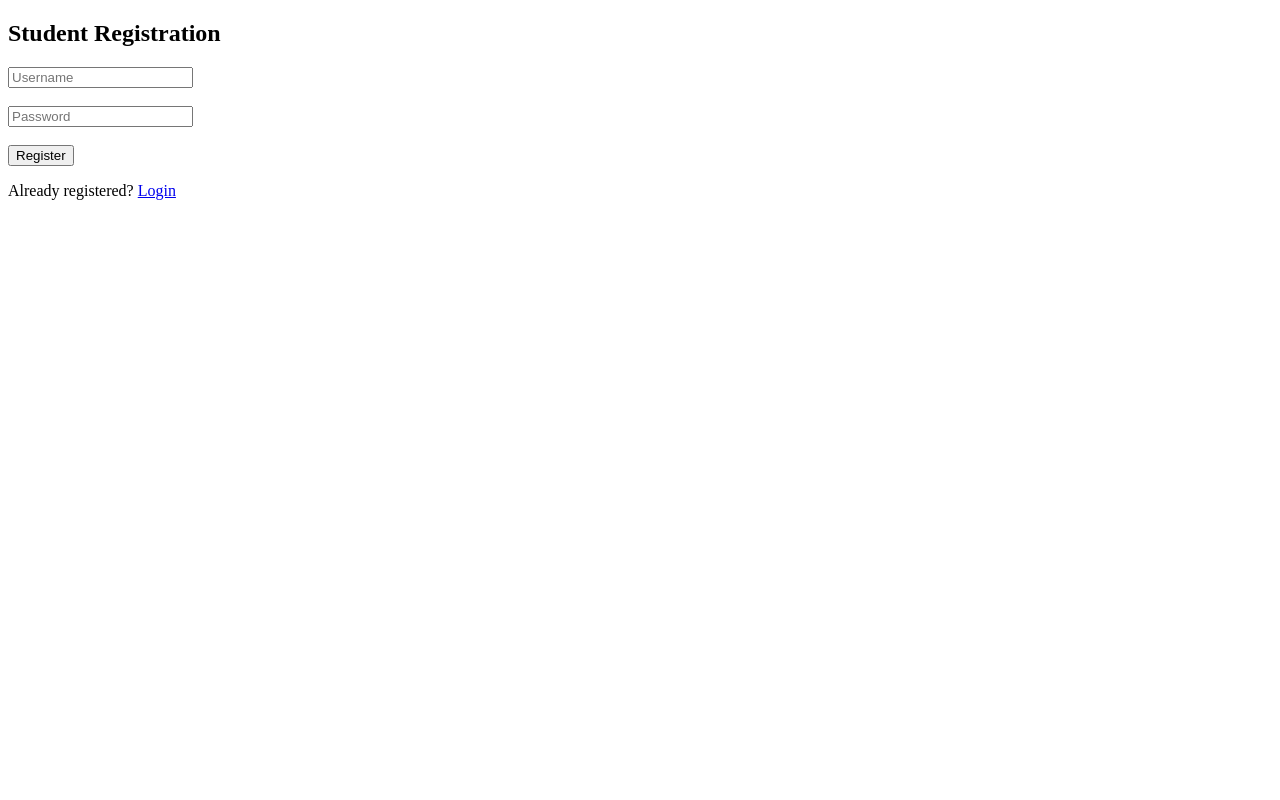
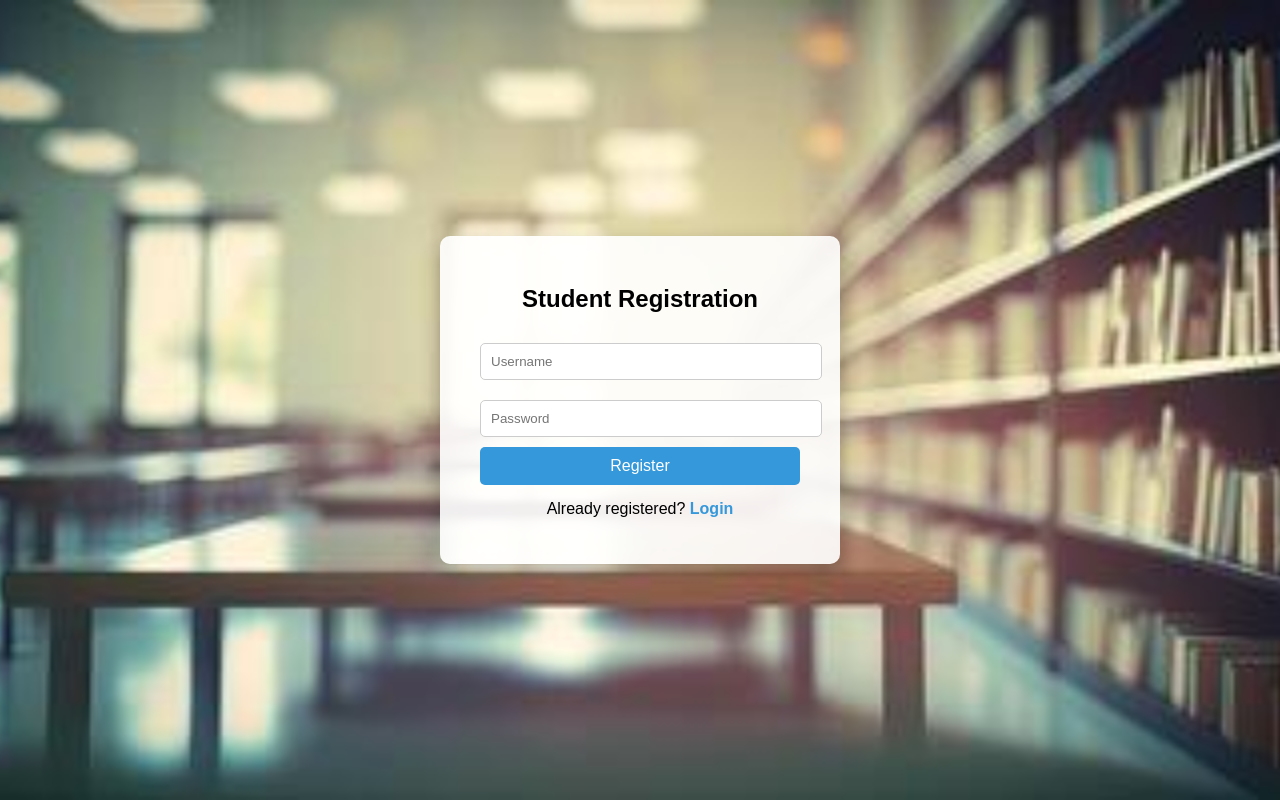
Before and after one commit to srushtiwarad/Campus, a Flask app: page /student_register in a window 1280 px wide. Run offline with Flask 3, Linux system fonts and the light colour scheme.

Commit message:
changes done

```diff
--- a/database.py
+++ b/database.py
@@ -1,6 +1,19 @@
 import sqlite3
+from flask import g
+
+DATABASE = "complaint.db"
 
 def get_db():
-    conn = sqlite3.connect("complaint.db")
-    conn.row_factory = sqlite3.Row
-    return conn
+    if "db" not in g:
+        g.db = sqlite3.connect(
+            DATABASE,
+            timeout=30,
+            check_same_thread=False
+        )
+        g.db.row_factory = sqlite3.Row
+    return g.db
+
+def close_db(e=None):
+    db = g.pop("db", None)
+    if db is not None:
+        db.close()
--- a/templates/admin_login.html
+++ b/templates/admin_login.html
@@ -4,8 +4,7 @@
     <meta charset="UTF-8">
     <title>Admin Login</title>
 
-    <!-- Google Fonts -->
-    <link href="https://fonts.googleapis.com/css2?family=Roboto:wght@400;700&display=swap" rel="stylesheet">
+
 
     <style>
         * {
@@ -16,7 +15,8 @@
 
         body {
             font-family: 'Roboto', sans-serif;
-            background: url("{{ url_for('static', filename='bg1.jpg') }}") no-repeat center center fixed;
+           background: url("{{ url_for('static', filename='bg1.jpg') }}")
+                        no-repeat center center fixed;
             background-size: cover;
             display: flex;
             justify-content: center;
--- a/templates/student_login.html
+++ b/templates/student_login.html
@@ -7,7 +7,8 @@
     <style>
         body {
             font-family: Arial, sans-serif;
-            background: url("{{ url_for('static', filename='bg.jpg') }}") no-repeat center center fixed;
+            background: url("{{ url_for('static', filename='bg1.jpg') }}")
+                        no-repeat center center fixed;
             background-size: cover;
             height: 100vh;
             display: flex;
--- a/templates/student_register.html
+++ b/templates/student_register.html
@@ -1,17 +1,85 @@
 <!DOCTYPE html>
-<html>
+<html lang="en">
 <head>
-    <title>Student Register</title>
+    <meta charset="UTF-8">
+    <title>Student Registration</title>
+
+    <style>
+        body {
+            margin: 0;
+            height: 100vh;
+            font-family: Arial, sans-serif;
+
+            /* ✅ BACKGROUND IMAGE */
+            background: url("{{ url_for('static', filename='bg1.jpg') }}")
+                        no-repeat center center fixed;
+            background-size: cover;
+
+            display: flex;
+            justify-content: center;
+            align-items: center;
+        }
+
+        .register-box {
+            background: rgba(255, 255, 255, 0.9);
+            padding: 30px 40px;
+            border-radius: 10px;
+            width: 320px;
+            text-align: center;
+            box-shadow: 0 8px 20px rgba(0,0,0,0.3);
+        }
+
+        h2 {
+            margin-bottom: 20px;
+        }
+
+        input {
+            width: 100%;
+            padding: 10px;
+            margin: 10px 0;
+            border-radius: 5px;
+            border: 1px solid #ccc;
+        }
+
+        button {
+            width: 100%;
+            padding: 10px;
+            background-color: #3498db;
+            color: white;
+            border: none;
+            border-radius: 5px;
+            font-size: 16px;
+            cursor: pointer;
+        }
+
+        button:hover {
+            background-color: #2980b9;
+        }
+
+        p {
+            margin-top: 15px;
+        }
+
+        a {
+            text-decoration: none;
+            color: #3498db;
+            font-weight: bold;
+        }
+    </style>
 </head>
 <body>
-    <h2>Student Registration</h2>
 
-    <form method="POST">
-        <input type="text" name="username" placeholder="Username" required><br><br>
-        <input type="password" name="password" placeholder="Password" required><br><br>
-        <button type="submit">Register</button>
-    </form>
+    <div class="register-box">
+        <h2>Student Registration</h2>
 
-    <p>Already registered? <a href="/student_login">Login</a></p>
+        <form method="POST">
+            <input type="text" name="username" placeholder="Username" required>
+            <input type="password" name="password" placeholder="Password" required>
+            <button type="submit">Register</button>
+        </form>
+
+        <p>Already registered? <a href="/student_login">Login</a></p>
+    </div>
+
 </body>
 </html>
```
Also changed, not shown: templates/admin_dashboard.html (+8 -4 lines), templates/student_dashboard.html (+8 -3 lines), complaint.db, create_db.py (line endings or trailing spaces).
